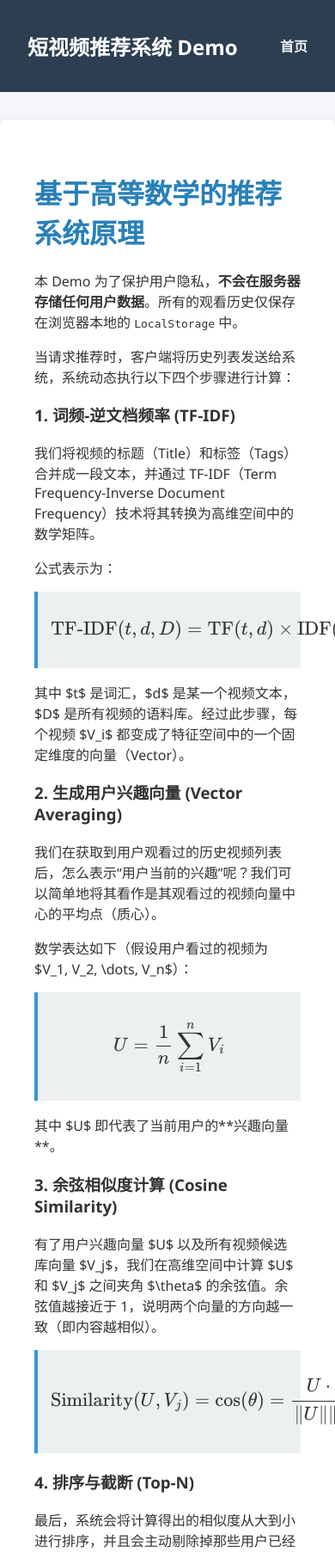
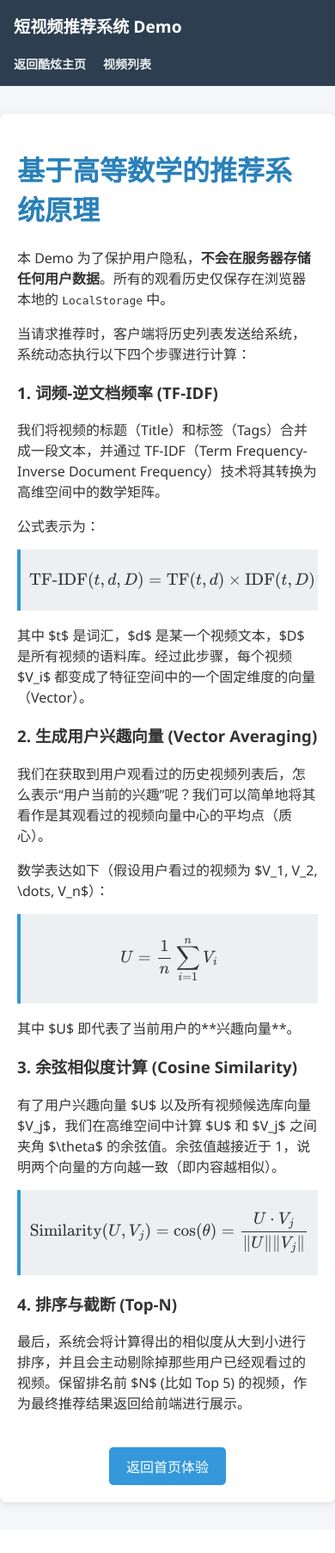
Before and after one commit to Mxpea/SLOVE, a Flask app: page /explain in a window 390 px wide; the page is wider, and only the part inside the window is pictured. Shown: the top 1806 px of that part at 86% size. After the commit the page ends 1755 px from the top of that part, so only its background shows below. Run offline with Flask 3, Linux system fonts and the light colour scheme; parts of the project's set-up code (start-up, migrations or seed data) failed here and were passed over; some libraries are stand-ins or nearby versions.

Commit message:
feat: 增强视频推荐系统，添加移动端适配，更新路由和页面结构

```diff
--- a/app.py
+++ b/app.py
@@ -1,5 +1,5 @@
 import os
-from flask import Flask, jsonify, request, render_template
+from flask import Flask, jsonify, request, render_template, send_from_directory
 from recommender import VideoRecommender
 
 app = Flask(__name__)
@@ -7,6 +7,7 @@
 # 获取当前文件所在真实目录，确保系统在任何路径下启动都能正确加载相对路径下的CSV
 BASE_DIR = os.path.dirname(os.path.abspath(__file__))
 CSV_PATH = os.path.join(BASE_DIR, 'data', 'videos.csv')
+VIDEO_DIR = os.path.join(BASE_DIR, 'videodataset')
 
 # 系统启动时加载数据和生成TF-IDF矩阵
 recommender = VideoRecommender(CSV_PATH)
@@ -14,8 +15,21 @@
 # --- 页面路由 (Frontend) ---
 
 @app.route('/')
-def index():
-    return render_template('index.html')
+def home():
+    # 强制将根目录那个带 3D 特效的 index.html 设为首页
+    return send_from_directory(BASE_DIR, 'index.html')
+
+@app.route('/<filename>')
+def serve_root_files(filename):
+    # 使加载 3D 模型文件 (inner.glb, outer.glb) 不会报 404
+    if filename.endswith('.glb'):
+        return send_from_directory(BASE_DIR, filename)
+    return "Not Found", 404
+
+@app.route('/demo')
+def demo():
+    # 点进系统后展示的是推荐列表页
+    return render_template('demo.html')
 
 @app.route('/video/<int:video_id>')
 def video(video_id):
@@ -24,6 +38,11 @@
 @app.route('/explain')
 def explain():
     return render_template('explain.html')
+
+# 提供本地视频文件的访问路由
+@app.route('/videodataset/<filename>')
+def serve_video(filename):
+    return send_from_directory(VIDEO_DIR, filename)
 
 # --- API 路由 (Backend) ---
 
--- a/static/style.css
+++ b/static/style.css
@@ -136,4 +136,63 @@
     font-family: monospace;
     font-size: 1.1em;
     margin: 10px 0;
+    overflow-x: auto;
 }
+
+/* === 响应式：移动端适配 === */
+@media screen and (max-width: 768px) {
+    header {
+        flex-direction: column;
+        align-items: flex-start;
+        padding: 1rem;
+        gap: 15px;
+    }
+
+    header div h2 {
+        margin: 0 0 5px 0;
+        font-size: 1.2rem;
+    }
+
+    header nav {
+        display: flex;
+        flex-wrap: wrap;
+        gap: 10px;
+    }
+
+    header nav a {
+        margin-left: 0;
+        margin-right: 10px;
+        font-size: 14px;
+    }
+
+    .play-layout {
+        flex-direction: column;
+        gap: 20px;
+    }
+
+    .video-player-mock {
+        height: auto;
+        aspect-ratio: 16 / 9;
+    }
+
+    .main-content {
+        padding: 15px;
+    }
+
+    .sidebar {
+        padding: 15px;
+    }
+
+    .video-grid {
+        grid-template-columns: repeat(auto-fill, minmax(100%, 1fr));
+    }
+
+    .explain-container {
+        padding: 20px !important;
+    }
+
+    .math-formula {
+        font-size: 0.9em;
+        padding: 10px;
+    }
+}
--- a/templates/index.html
+++ b/templates/demo.html
@@ -13,7 +13,8 @@
             <small>基于 TF-IDF 与余弦相似度</small>
         </div>
         <nav>
-            <a href="/">首页</a>
+            <a href="/">返回酷炫主页</a>
+            <a href="/demo">视频列表</a>
             <a href="/explain">推荐原理</a>
             <a href="#" onclick="clearHistory(); return false;">清空观看历史</a>
         </nav>
--- a/templates/explain.html
+++ b/templates/explain.html
@@ -15,11 +15,12 @@
             <h2>短视频推荐系统 Demo</h2>
         </div>
         <nav>
-            <a href="/">首页</a>
+            <a href="/">返回酷炫主页</a>
+            <a href="/demo">视频列表</a>
         </nav>
     </header>
 
-    <div class="container" style="background: white; padding: 40px; border-radius: 8px; box-shadow: 0 2px 10px rgba(0,0,0,0.1);">
+    <div class="container explain-container" style="background: white; padding: 40px; border-radius: 8px; box-shadow: 0 2px 10px rgba(0,0,0,0.1);">
         <h1 style="color: #2980b9;">基于高等数学的推荐系统原理</h1>
 
         <p>本 Demo 为了保护用户隐私，<strong>不会在服务器存储任何用户数据</strong>。所有的观看历史仅保存在浏览器本地的 <code>LocalStorage</code> 中。</p>
```
Also changed, not shown: index.html (+39 -4 lines), recommender.py (+14 -2 lines), templates/video.html (+10 -5 lines), 1 other file.
